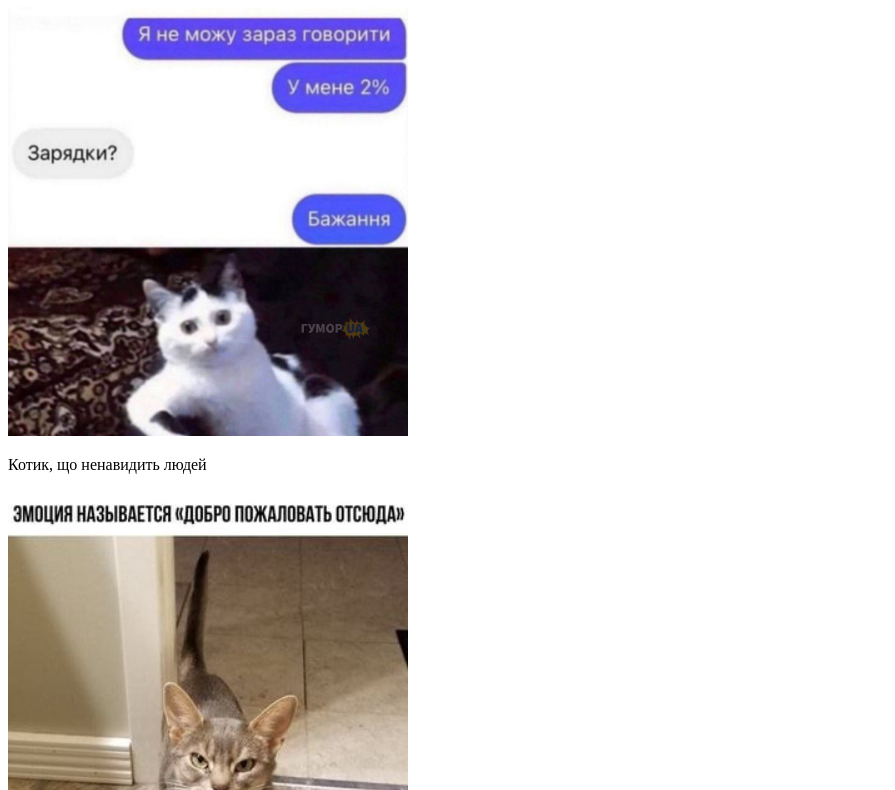
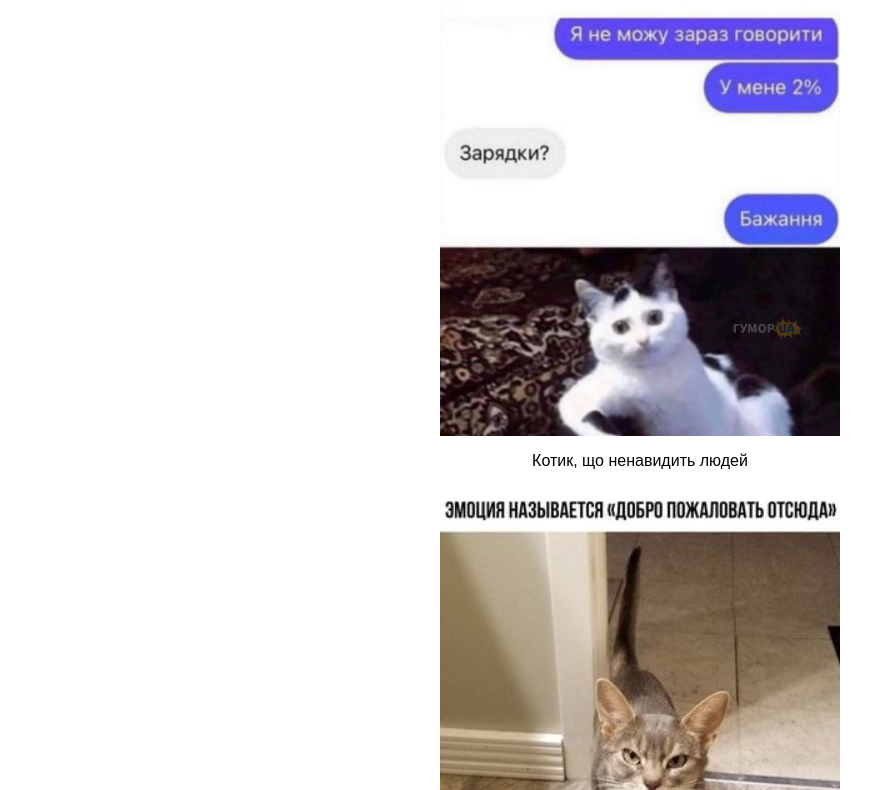
Before and after one commit to MilaNikitenko/aqa_course_hillel, a plain HTML site: page index.html in a window 1280 px wide. Shown: the part 73-863 px from the top of the page, without its empty margins (0-895 px from the left). Drawn offline with Linux system fonts and the light colour scheme.

Commit message:
styles2: update index.html

```diff
--- a/index.html
+++ b/index.html
@@ -5,6 +5,7 @@
     <meta name="viewport" content="width=device-width, initial-scale=1.0">
     <title>Сміх продовжує життя!</title>
 	<link rel="stylesheet" type="text/css" href="styles/style.css">
+	<link rel="stylesheet" type="text/css" href="styles2/style2.css">
 </head>
 <body>
     <h1>Сміх продовжує життя!</h1>
```
